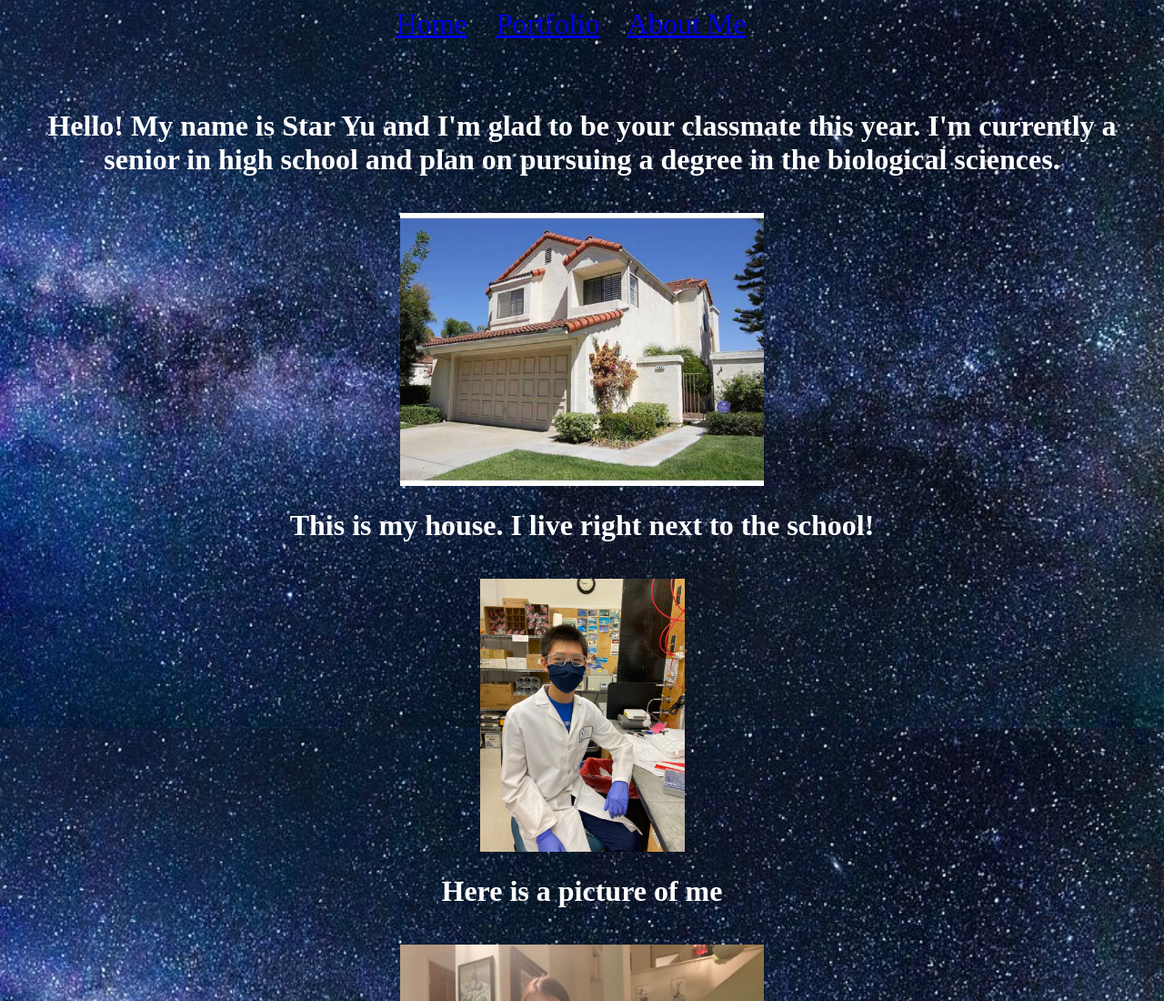
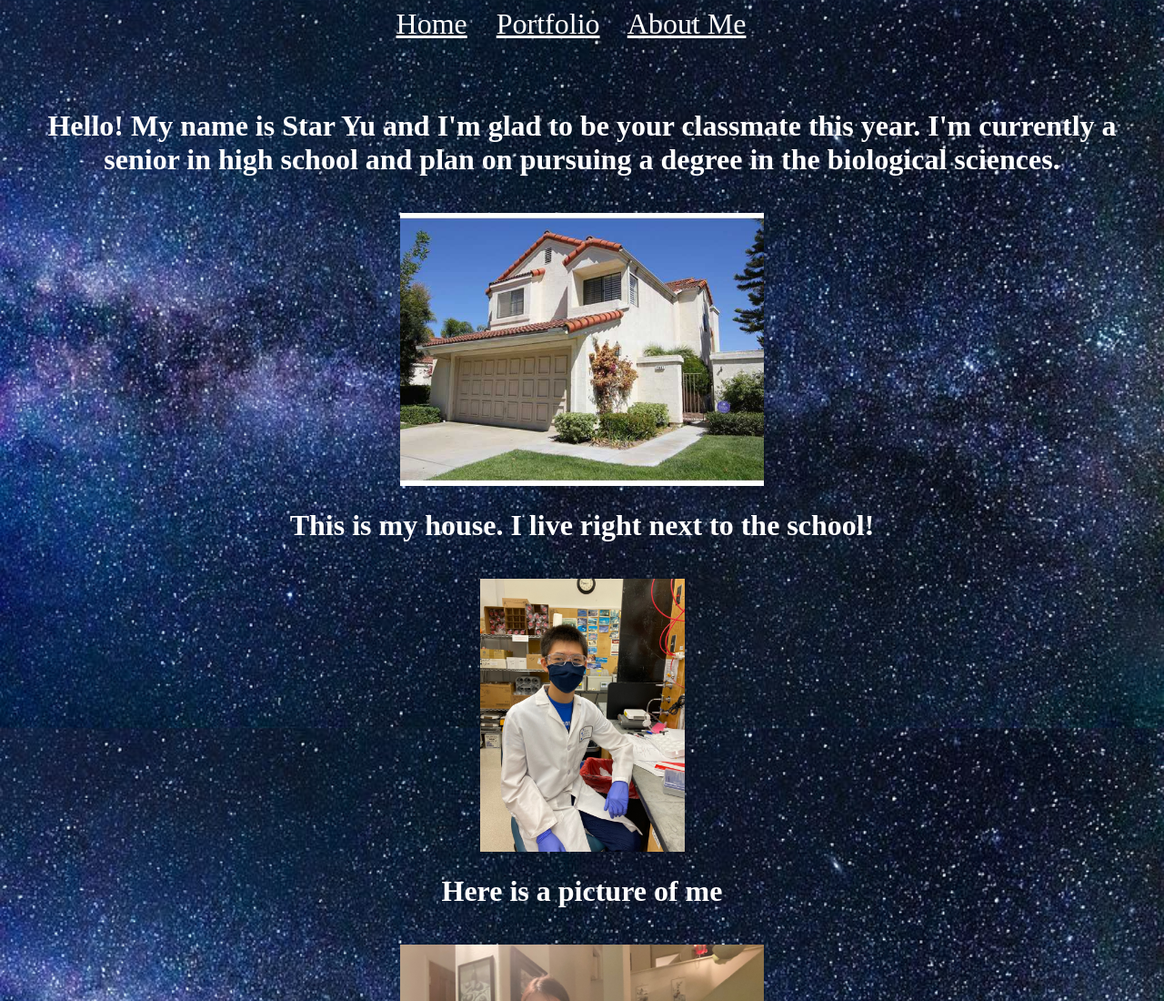
Before and after one commit to 1916378/csp2021-2022, a plain HTML site: page aboutme.html in a window 1280 px wide. Shown: the top 1100 px of the page at 91% size. Drawn offline with Linux system fonts and the light colour scheme.

Commit message:
Update aboutme.html

```diff
--- a/aboutme.html
+++ b/aboutme.html
@@ -15,6 +15,24 @@ body {
 }
 </style>
 
+<style>
+a:link {
+  color: white;
+  background-color: transparent;
+  text-decoration: underline;
+}
+a:visited {
+  color: grey;
+  background-color: transparent;
+  text-decoration: underline;
+}
+
+a:active {
+  color: yellow;
+  background-color: transparent;
+  text-decoration: underline;
+}
+</style>
 
 <center>
     <font size="6">
```
